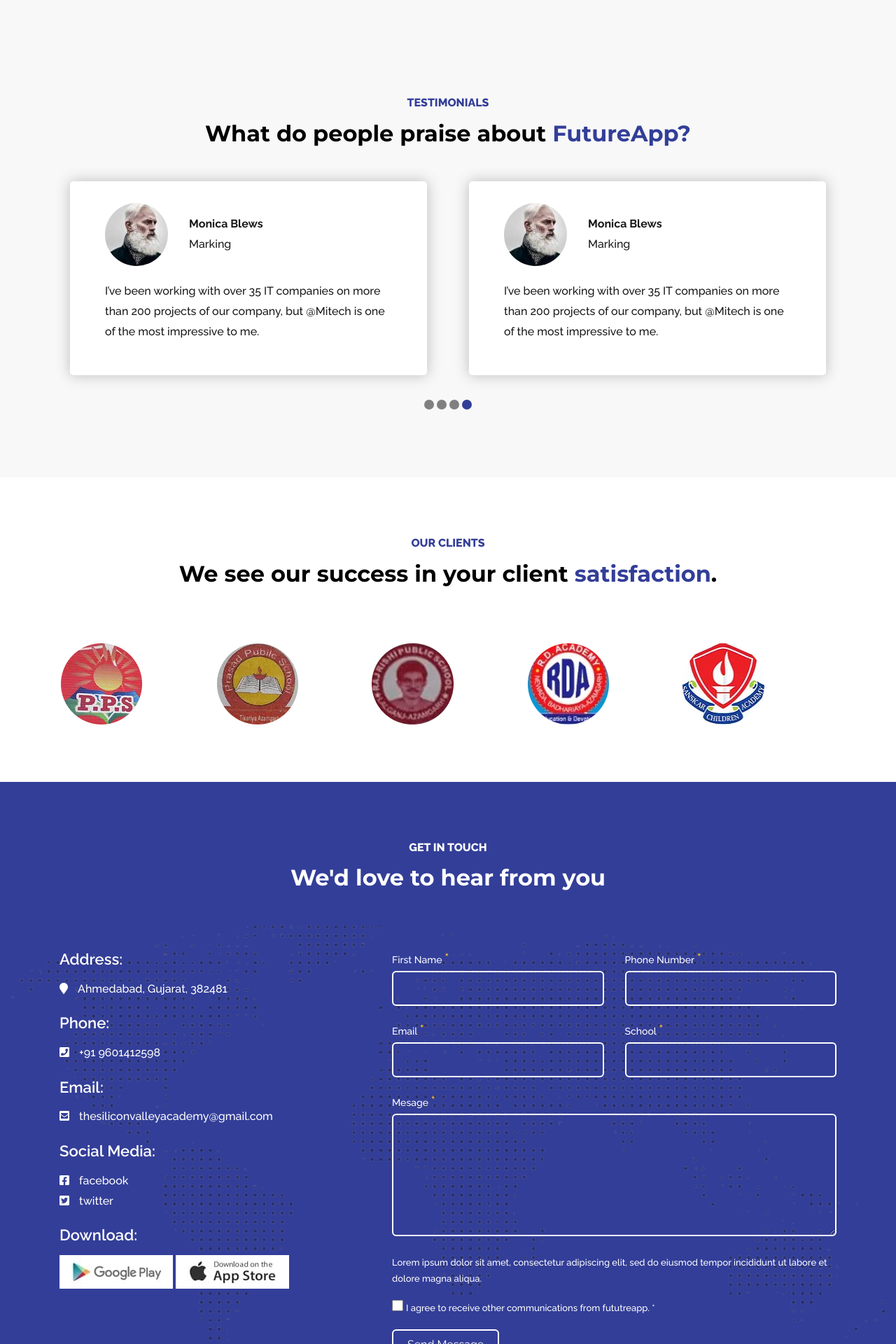
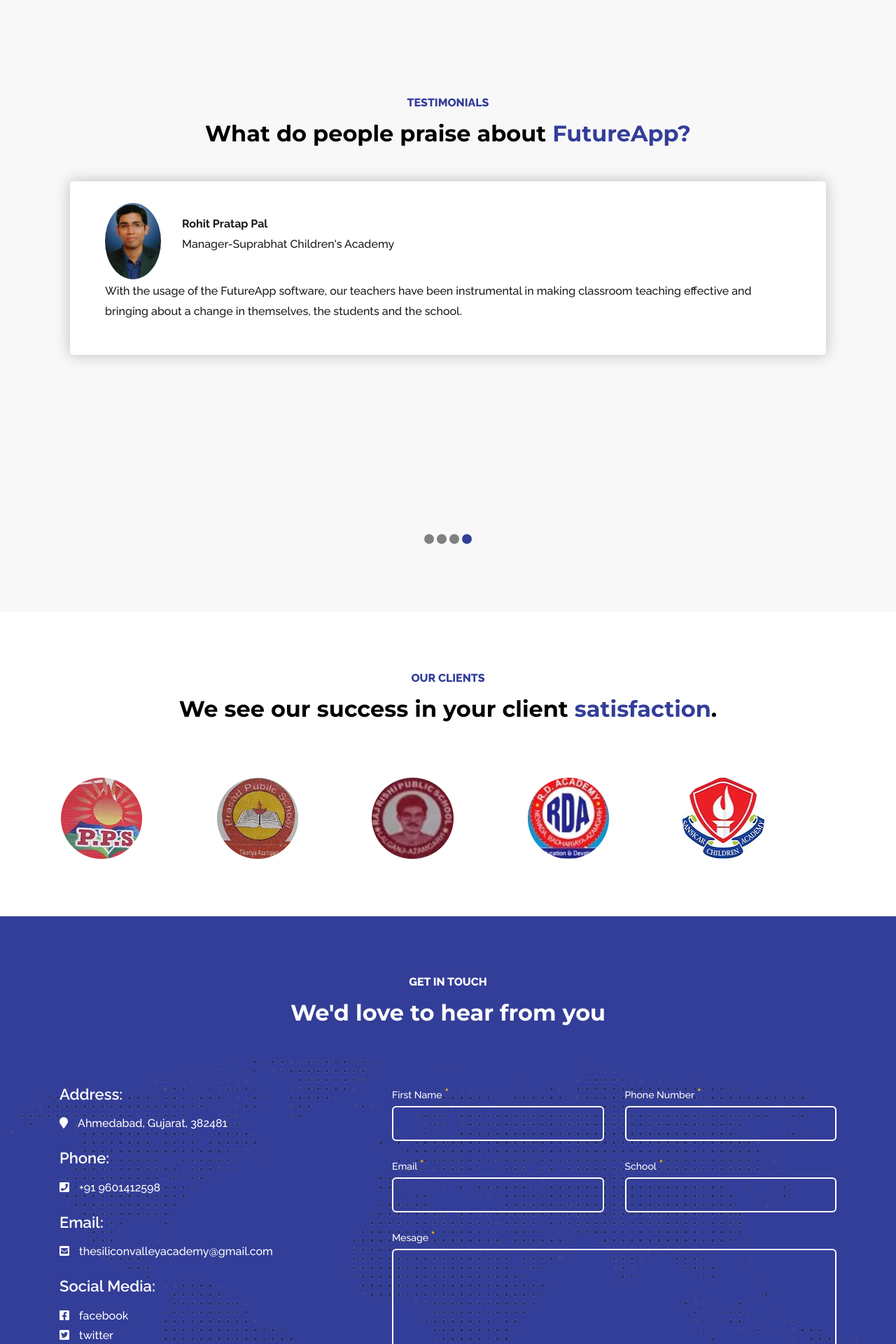
Before and after one commit to webuimaker/furtureapp, a Jekyll site: the page built from index.md, in a window 1280 px wide. Shown: the part 4039-5959 px from the top of the page at 70% size. Built offline with Jekyll 4.4.1, drawn with Linux system fonts in a browser that asks for light colours.

Commit message:
updated  tesimonials

```diff
--- a/_data/testimonial.yml
+++ b/_data/testimonial.yml
@@ -1,16 +1,17 @@
-- image: "assets/images/avtar.jpg"
-  name: "Monica Blews"
-  pos: "Marking"
-  text: "I’ve been working with over 35 IT companies on more than 200 projects of our company, but @Mitech is one of the most impressive to me."
-- image: "assets/images/avtar.jpg"
-  name: "Monica Blews"
-  pos: "Marking"
-  text: "I’ve been working with over 35 IT companies on more than 200 projects of our company, but @Mitech is one of the most impressive to me."
-- image: "assets/images/avtar.jpg"
-  name: "Monica Blews"
-  pos: "Marking"
-  text: "I’ve been working with over 35 IT companies on more than 200 projects of our company, but @Mitech is one of the most impressive to me."
-- image: "assets/images/avtar.jpg"
-  name: "Monica Blews"
-  pos: "Marking"
-  text: "I’ve been working with over 35 IT companies on more than 200 projects of our company, but @Mitech is one of the most impressive to me."
+- image: "assets/images/sunil-rai.jpg"
+  name: "Sunil Rai"
+  pos: "Manager-Sanskar Children Academy"
+  text: "From the very outset, FutureApp has provided excellent service. Their content caters to the need of our board and they have taken every measure to incorporate changes when necessary. Their after- sales service has been commendable."
+- image: "assets/images/subhrajit-chakraborty.jpg"
+  name: "SUBHRAJIT CHAKRABORTY"
+  pos: "Principle-Navodaya Bal Niketan"
+  text: 'I am using "Future App" over 3 months. from 2021, March onwards lockdown was been started. And I had started my school through Future application May 2021 onwards. Me, our teachers, our students, our guardians, our Account section, Our Management never sense that we are working from home. Everything is obtainable in this application. Accounts, Teaching, Examination, Video classes, Attendance, Academic grade, Practise session, Routine, Roaster, Class Teacher, Auto promotion and many more. I have a little experience of 23 years, but this is the first time I have seen this kind of complete package in a single application. I really grateful to all the members of "Future App" for making me feel working in a school while I had functioned from home.
+The more important is the SERVICE after sale. In this respect, I am the gladdest individual as I have got each and every service as per my requirement, as per system requirement. Whenever system needs updating and purgation it has been done without asking any question and within the time frame. FUTURE APP deserves to be in every school to get the flavor of originality of work being in home or offline. This can be use while the school got open also. I believe, FUTURE App can do only good for the school. All the best.'
+- image: "assets/images/sandeep.jpg"
+  name: "Sandeep Singh"
+  pos: "Assistant Manager-C.S.D INTERNATIONAL SCHOOL"
+  text: "We – Team CSD thank you for unjumbling the puzzling world of education for our student and teacher community. The In School Study Support Program, Teacher Support and Training program has proved immensely beneficial to all – especially the students."
+- image: "assets/images/rohit.jpg"
+  name: "Rohit Pratap Pal"
+  pos: "Manager-Suprabhat Children's Academy"
+  text: "With the usage of the FutureApp software, our teachers have been instrumental in making classroom teaching effective and bringing about a change in themselves, the students and the school."
--- a/_includes/script.html
+++ b/_includes/script.html
@@ -107,7 +107,7 @@
 
 
       $('#testi').slick({
-          slidesToShow: 2,
+          slidesToShow: 1,
           slidesToScroll: 1,
           autoplay: true,
           autoplaySpeed: 1000,
--- a/assets/css/style.scss
+++ b/assets/css/style.scss
@@ -415,6 +415,8 @@
       .testimonial-slider__media {
         flex-shrink: 0;
         margin-right: 30px;
+        max-width: 80px;
+        max-height: 90px;
         img {
           border-radius: 50%;
         }
```
Also changed, not shown: assets/images/rohit.jpg (added), assets/images/sandeep.jpg (added), assets/images/subhrajit-chakraborty.jpg (added), assets/images/sunil-rai.jpg (added), 2 other files.
